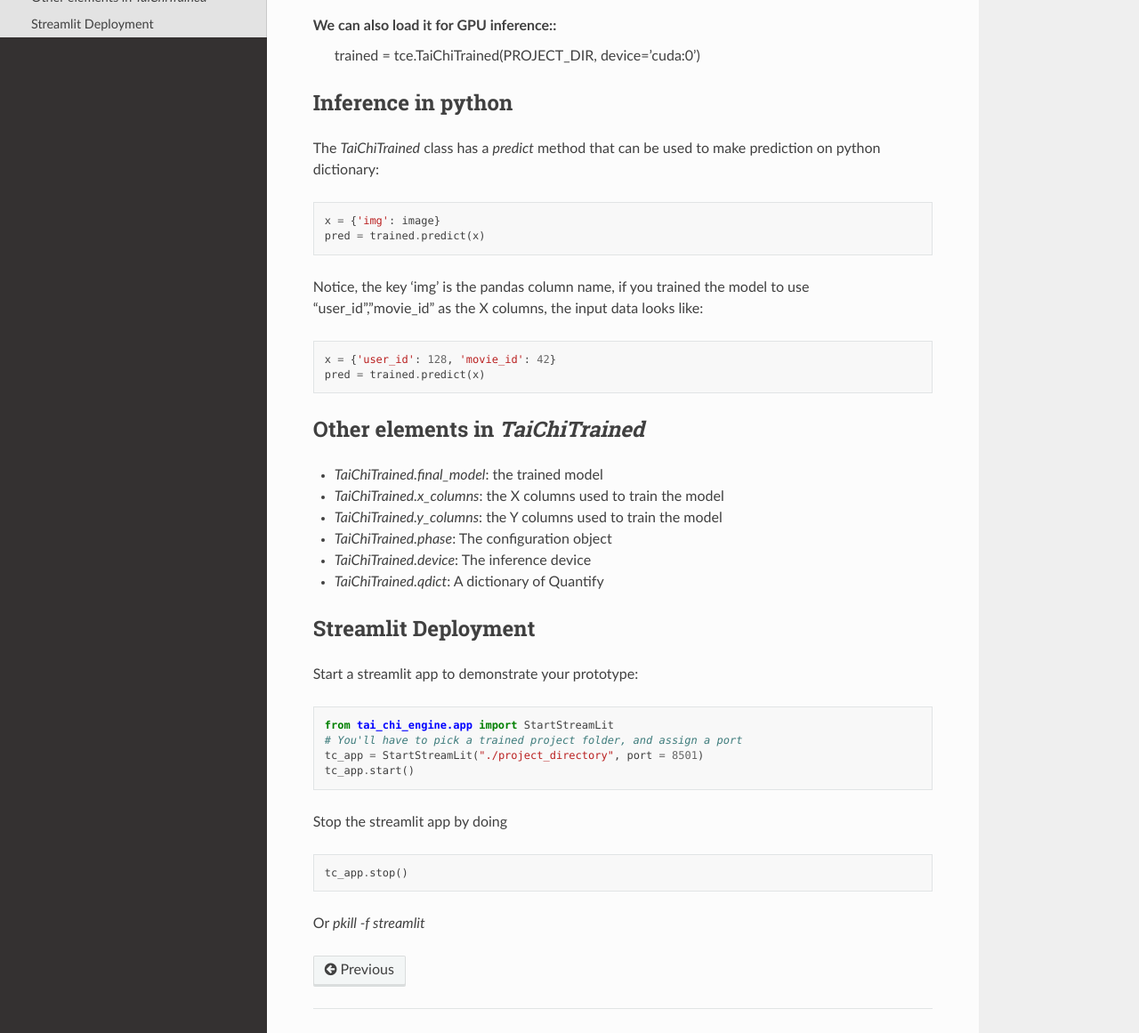
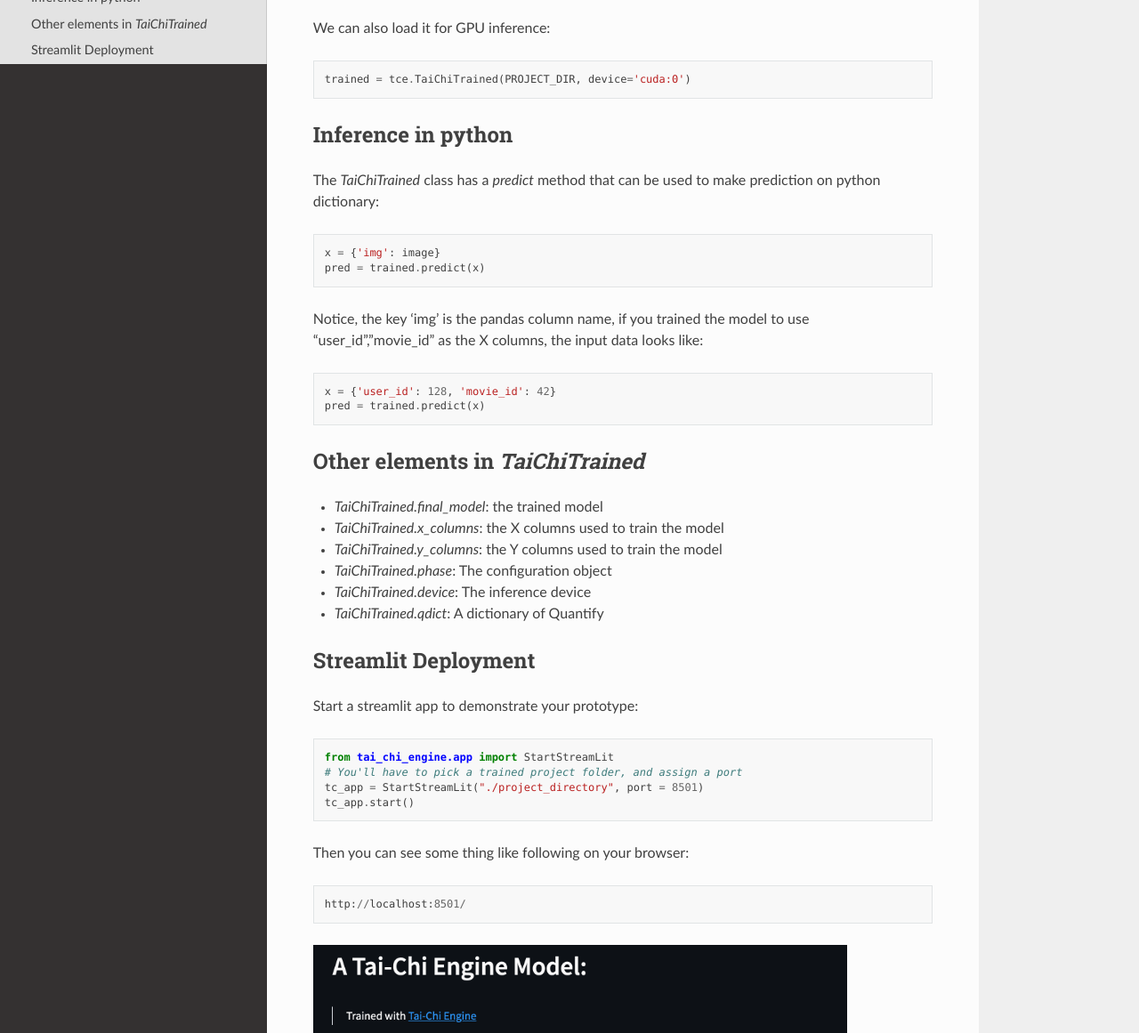
Before and after one commit to tcengine/tai-chi, a Sphinx documentation site: the page built from docs/trained.rst, in a window 1280 px wide and 1400 px high, scrolled down 229 px, cut to the strip 239-1400 px from the top of the window. Shown: the whole strip at 89% size. Built offline with Sphinx 7.4.7 and the Read the Docs theme 2.0.0, drawn with Linux system fonts in a browser that asks for light colours; the version number is read from the project's files by our own code; some of the changed text lies outside the part shown.

```diff
--- a/docs/index.rst
+++ b/docs/index.rst
@@ -14,12 +14,17 @@ Install the latest version of the Tai-Chi Engine using pypi::
 
       pip install tai-chi-engine
 
+Crying for help
+------------------------------------------
+Currently this library really needs help, visit our `github <https://github.com/unpackai/tai-chi>`_ to join all the fun
+
 Modules
 ------------------------------------------
 
 .. toctree::
    :maxdepth: 1
 
+   prepare
    trained
 
 Indices and tables
--- a/docs/trained.rst
+++ b/docs/trained.rst
@@ -17,6 +17,7 @@ We can load a trained model from a project directory you've saved::
         .. automethod:: __init__
 
 We can also load it for GPU inference::
+
     trained = tce.TaiChiTrained(PROJECT_DIR, device='cuda:0')
 
 Inference in python
@@ -49,6 +50,14 @@ Start a streamlit app to demonstrate your prototype::
     tc_app = StartStreamLit("./project_directory", port = 8501)
     tc_app.start()
 
+Then you can see some thing like following on your browser::
+
+    http://localhost:8501/
+
+.. image:: imgs/st_eg1.png
+    :width: 600px
+    :alt: Streamlit Deployment
+
 Stop the streamlit app by doing ::
 
     tc_app.stop()
```
Also changed, not shown: README.md (+1 -0 lines), docs/prepare.rst (added, +18 -0 lines), docs/imgs/st_eg1.png (added).
